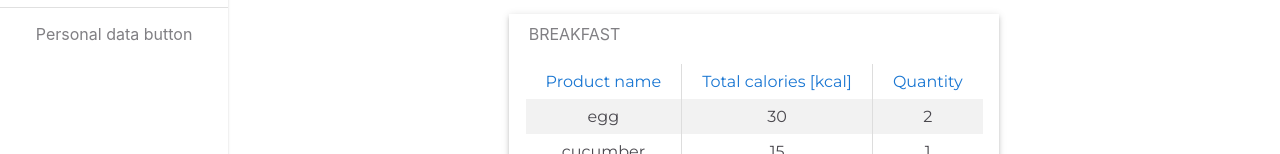
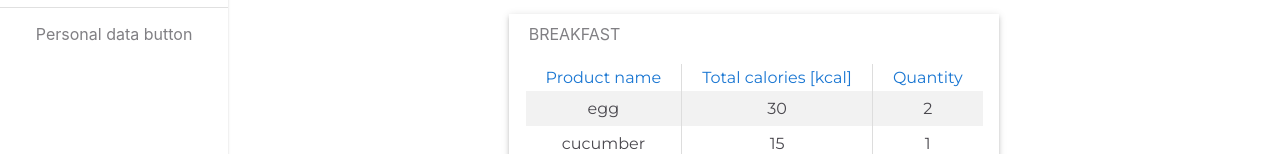
Before and after one commit to JustynaSmoliga/FitnessApp, a React (Create React App) app: page /diary in a window 1280 px wide. Shown: the part 234-388 px from the top of the page. Built offline with nearby package versions, Linux system fonts and the light colour scheme.

Commit message:
small changes added

```diff
--- a/src/features/meal/Meal.tsx
+++ b/src/features/meal/Meal.tsx
@@ -39,7 +39,7 @@ const useStyles = makeStyles((theme: Theme) =>
       width: "170px",
       marginLeft: "1%",
       marginRight: "3%",
-      paddingTop:'2%'
+      paddingTop: "2%",
     },
   })
 );
@@ -93,6 +93,15 @@ const Meal: React.FC<MealProps> = (props) => {
   const submitHandler = (event: React.FormEvent) => {
     event.preventDefault();
     console.log("form submit");
+    let newProduct = {
+      name: productNameInput,
+      totalCalories: productCalories,
+      caloriesInGrams: productQuantityInGrams,
+      quantity: productQuantity,
+    };
+
+    //wywolac akcje z reduxa, w ktorej wysylamy na backend newProduct a nastepnie znow pobieramy cala liste produktow.
+
     setSearchEngineShowed(false);
   };
 
@@ -213,13 +222,12 @@ const Meal: React.FC<MealProps> = (props) => {
           )}
         </Box>
         {!searchEngineShowed && (
-          <Box paddingBottom='4%'>
+          <Box paddingBottom="4%">
             <Button
               variant="contained"
               color="secondary"
               type="button"
               onClick={addProductButtonClickHandler}
-
             >
               Add product
             </Button>
--- a/src/features/products-list-table/ProductListTable.module.css
+++ b/src/features/products-list-table/ProductListTable.module.css
@@ -13,6 +13,7 @@
 .table td {
   /* border-right: 1px solid #ddd; */
   padding: 8px 20px;
+  height: 15px;
 }
 
 .table td:nth-child(even) {
@@ -22,9 +23,11 @@
 
 .table th {
   border-right: 1px solid #ddd;
-  padding: 8px 20px;
+  padding: 4px 20px;
   color: #1976d2;
   font-weight: 500;
+
+
 }
 
 .table th:last-child {
--- a/src/slice/mealsSlice.tsx
+++ b/src/slice/mealsSlice.tsx
@@ -38,6 +38,8 @@ export const fetchMeals = createAsyncThunk(
   }
 );
 
+// const addMeal=createAsyncThunk("meals/addMeal",);
+
 export const mealsSlice = createSlice({
   name: "meals",
   initialState,
```
